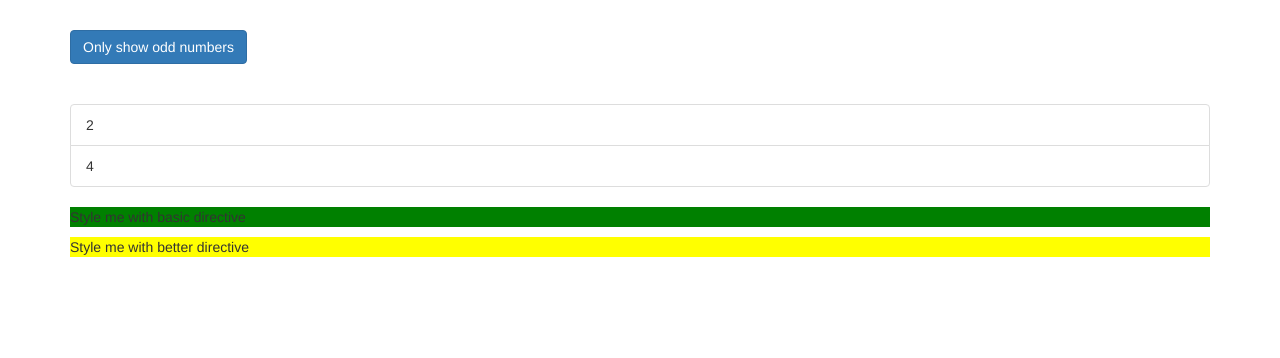
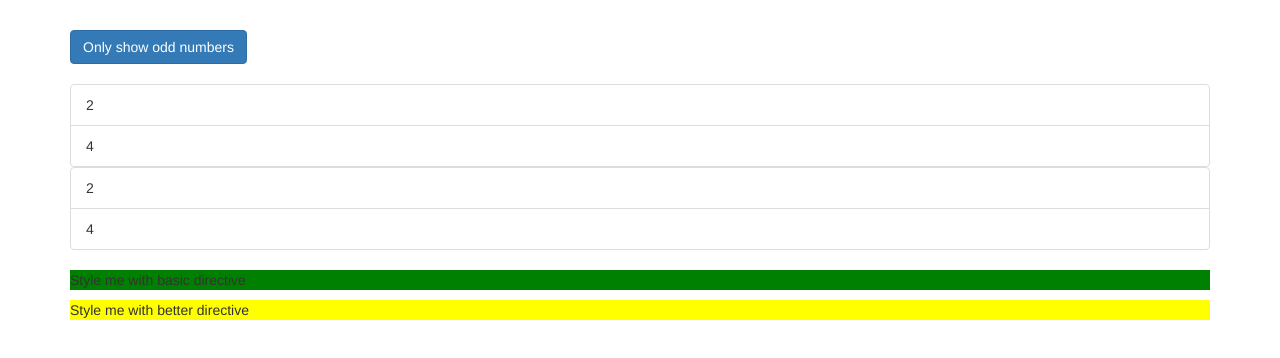
Before and after one commit to camdenbrown-zz/directives-start, an Angular app: page / in a window 1280 px wide. Shown: the top 358 px of the page. Built offline with nearby package versions, Linux system fonts and the light colour scheme.

Commit message:
use ng-template example

```diff
--- a/src/app/app.component.html
+++ b/src/app/app.component.html
@@ -3,7 +3,8 @@
     <div class="col-xs-12">
       <button
         class="btn btn-primary"
-        (click)="onlyOdd = !onlyOdd">Only show odd numbers</button>
+        (click)="onlyOdd = !onlyOdd">Only show odd numbers
+      </button>
       <br><br>
       <ul class="list-group">
         <div *ngIf="onlyOdd">
@@ -15,8 +16,6 @@
             {{ odd }}
           </li>
         </div>
-      </ul>
-      <ul class="list-group">
         <div ng-if="!onlyOdd">
           <li
             *ngFor="let even of evenNumbers"
@@ -26,6 +25,17 @@
             {{ even }}
           </li>
         </div>
+        <ng-template [ngIf]="!onlyOdd">
+          <div>
+            <li
+              *ngFor="let even of evenNumbers"
+              [ngStyle]="{backgroundColor: even % 2 !== 0 ? 'yellow' : 'transparent'}"
+              [ngClass]="{odd: even % 2 !== 0}"
+              class="list-group-item">
+              {{ even }}
+            </li>
+          </div>
+        </ng-template>
       </ul>
       <p appBasicHighlight>Style me with basic directive</p>
       <p appBetterHighlight [defaultColor]="'yellow'" [highlightColor]="'red'">Style me with better directive</p>
```
